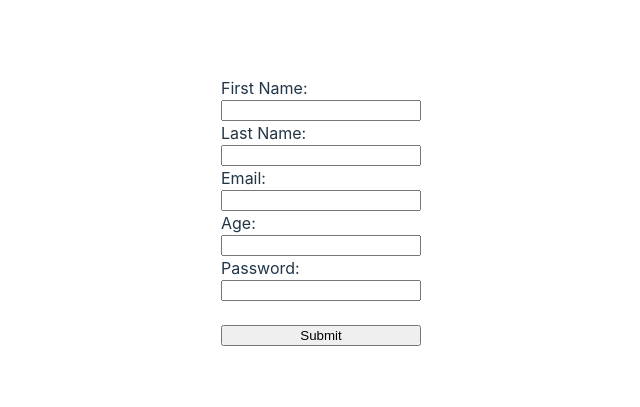
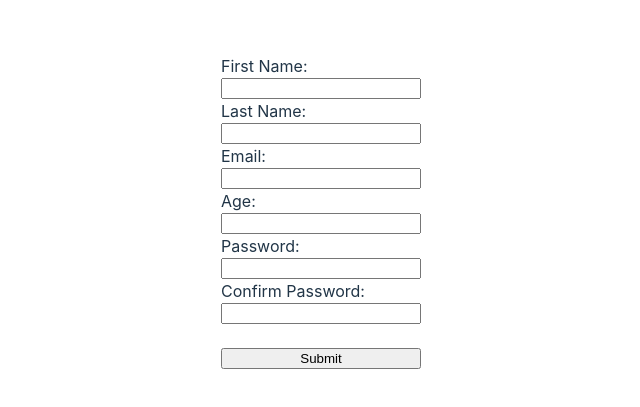
Before and after one commit to joelrdz/pedrotech-react-hook-form-zod-ts, a React (Vite) app: page / in a window 1280 px wide. Shown: the part 189-596 px from the top of the page, without its empty margins (319-959 px from the left). Built offline with nearby package versions, Linux system fonts and the light colour scheme.

Commit message:
confirmPassword added, refine to precise checking

```diff
--- a/src/App.tsx
+++ b/src/App.tsx
@@ -2,12 +2,18 @@ import { z } from 'zod';
 import './App.css';
 
 function App() {
-  const schema = z.object({
+  const schema = z
+    .object({
       firstName: z.string().min(2).max(30),
       lastName: z.string().min(2).max(30),
       email: z.string().email(),
       age: z.number().min(18).max(70),
       password: z.string().min(5).max(20),
+      confirmPassword: z.string().min(5).max(20),
+    })
+    .refine((data) => data.password === data.confirmPassword, {
+      message: 'Passwords do not match',
+      path: ['confirmPassword'],
     });
 
   return (
@@ -23,6 +29,8 @@ function App() {
         <input type="number" />
         <label>Password: </label>
         <input type="password" />
+        <label>Confirm Password: </label>
+        <input type="password" />
 
         <br />
         <input type="submit" />
```
Lines whose indentation alone changed are shown as unchanged.
